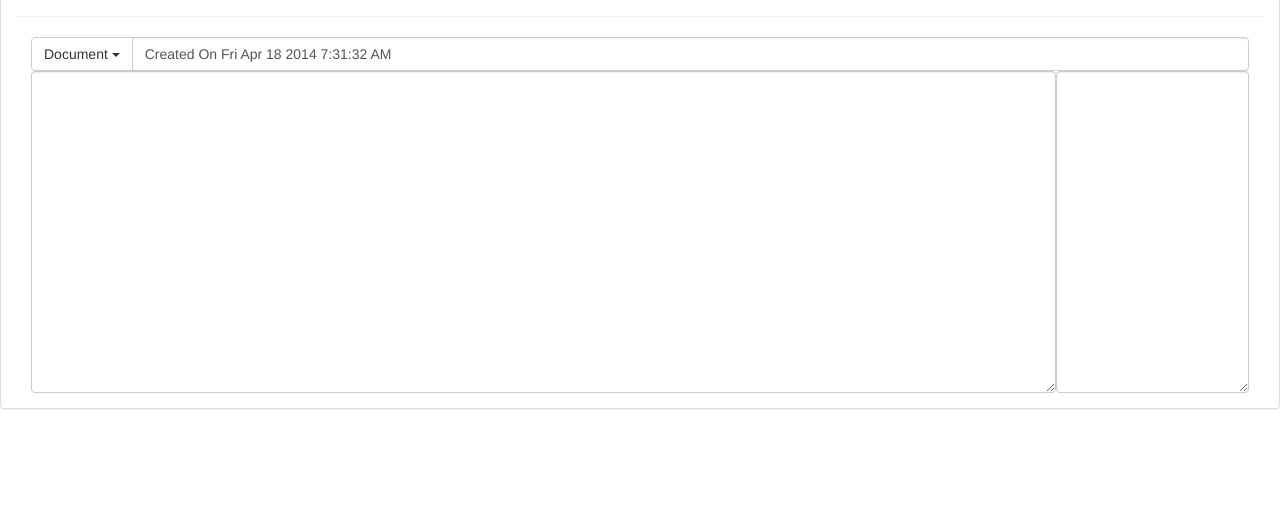
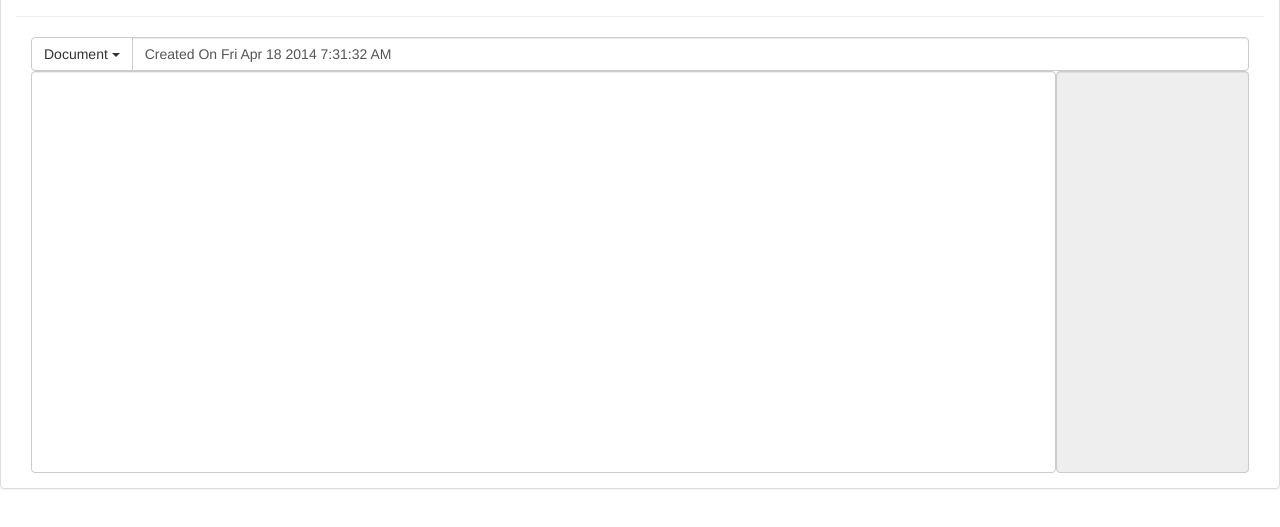
Before and after one commit to dduan/TBN, a plain HTML site: page webapp/static/index.html in a window 1280 px wide. Shown: the part 99-626 px from the top of the page. Drawn offline with nearby package versions, Linux system fonts and the light colour scheme.

Commit message:
fine-tuned interface a little

```diff
--- a/webapp/static/css/tbn.css
+++ b/webapp/static/css/tbn.css
@@ -6,4 +6,5 @@ div#tbn-result {
 }
 textarea.form-control {
     padding: 0px;
+    resize: none;
 }
--- a/webapp/static/index.html
+++ b/webapp/static/index.html
@@ -53,10 +53,10 @@
           </div>
           <div class="form-group">
             <div class="col-xs-9 col-lg-10" id="tbn-input">
-              <textarea class="form-control" rows="16" id="formula_area"></textarea>
+              <textarea class="form-control" rows="20" id="formula_area"></textarea>
             </div>
             <div class="col-xs-3 col-lg-2" id="tbn-result">
-              <textarea class="form-control" rows="16" id="result_area"></textarea>
+              <textarea class="form-control" rows="20" id="result_area" disabled></textarea>
             </div>
           </div>
         </form>
```
